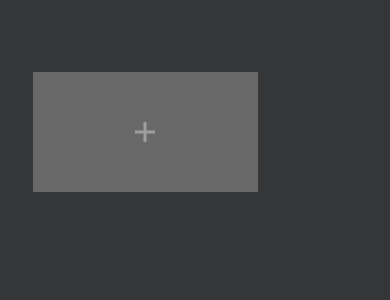
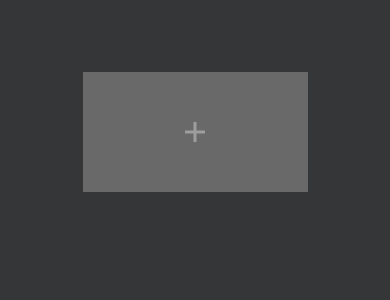
Before and after one commit to vatosarmat/vue_timers, a Vue app: page / in a window 390 px wide. Shown: the top 300 px of the page. Built offline with nearby package versions, Linux system fonts and the light colour scheme.

Commit message:
responsive

```diff
--- a/src/App.vue
+++ b/src/App.vue
@@ -26,10 +26,23 @@ const onNewTimerClick = () => {
 .root {
   display: grid;
   justify-content: center;
-  grid-template-columns: repeat(3, auto);
   column-gap: map-get($layout, spacing) * 10;
   row-gap: map-get($layout, spacing) * 9;
   padding-top: map-get($layout, spacing) * 14 + 2px;
   padding-bottom: map-get($layout, spacing) * 14 + 2px;
+
+  grid-template-columns: auto;
+}
+
+@media (width >= 768px) {
+  .root {
+    grid-template-columns: repeat(2, auto);
+  }
+}
+
+@media (width >= 1024px) {
+  .root {
+    grid-template-columns: repeat(3, auto);
+  }
 }
 </style>
```
